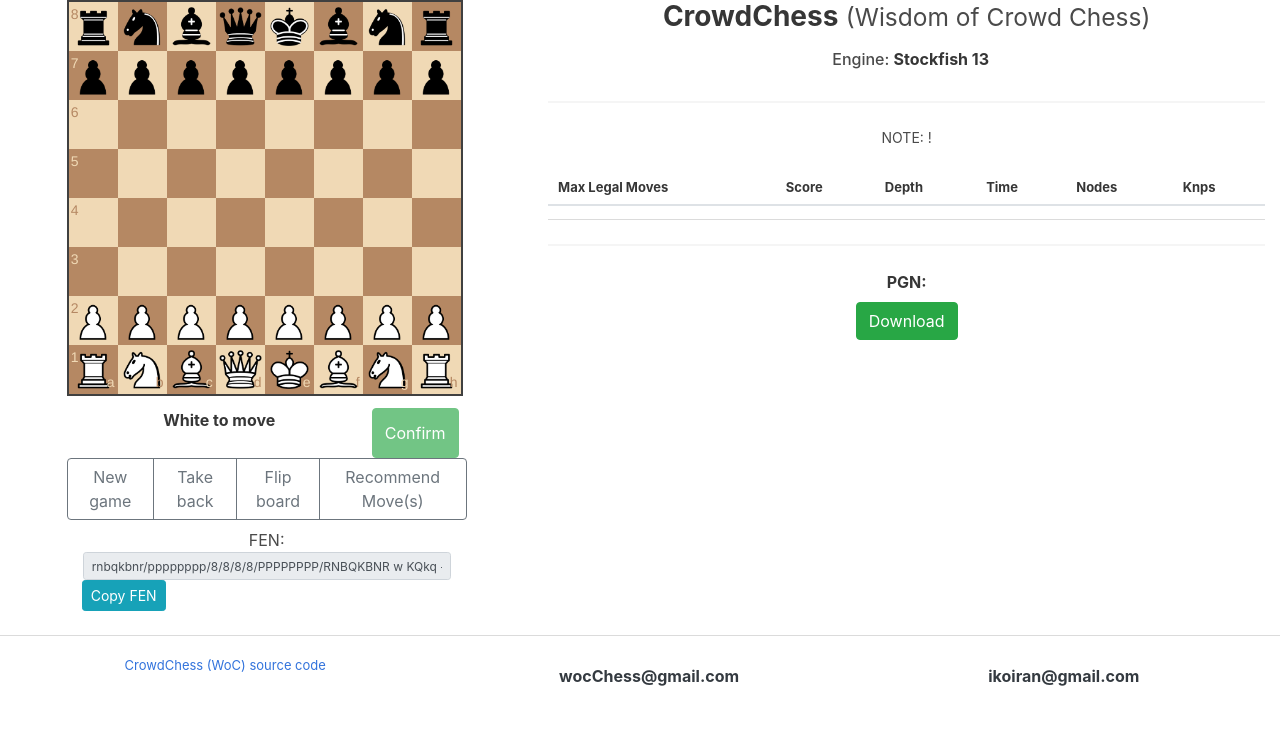
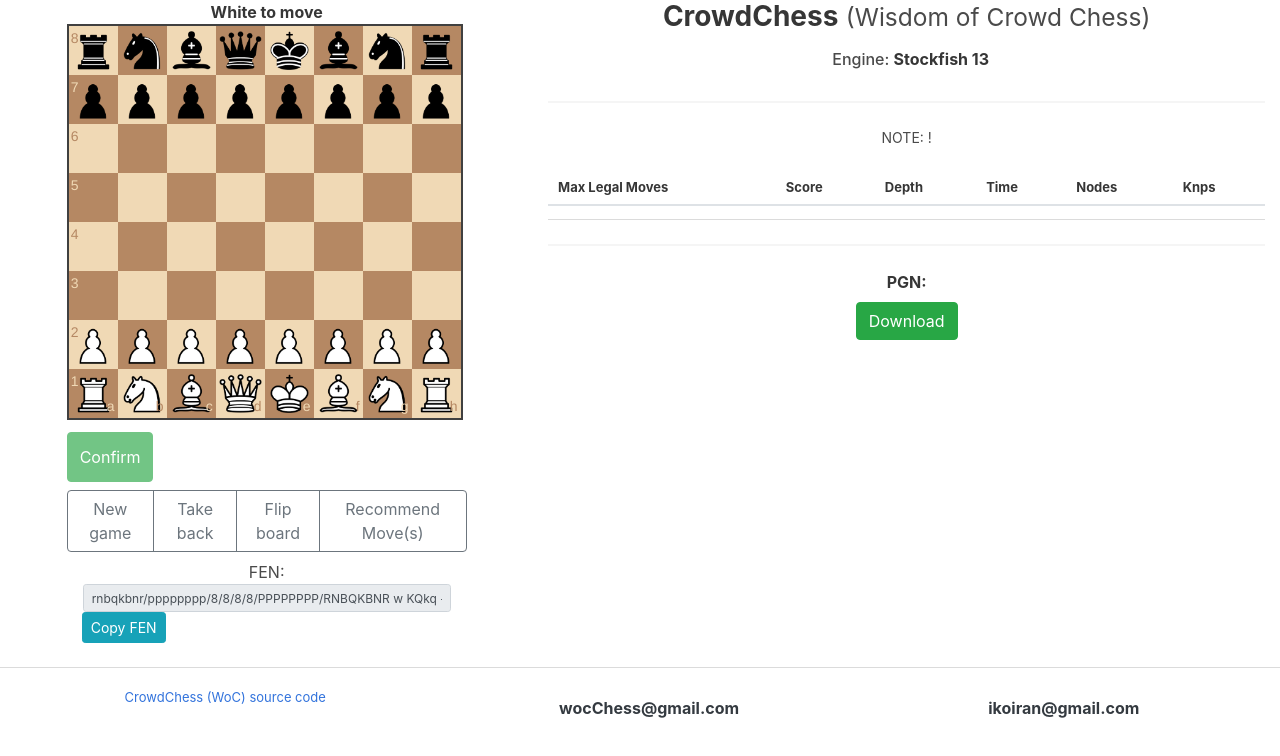
Before and after one commit to 98arYan13/CrowdChess, a Flask app: page / in a window 1280 px wide. Shown: the part 66-822 px from the top of the page. Before the commit the page ends 752 px from the top, so only its background shows below. Run offline with Flask 2, Linux system fonts and the light colour scheme; the visitor is signed in with stand-in values (Sample User, id 1); lists and menus that the app fills with data are empty; parts of the project's set-up code (start-up, migrations or seed data) failed here and were passed over; some libraries are stand-ins or nearby versions.

Commit message:
changed some appearance and condition of main page

```diff
--- a/src/templates/users.html
+++ b/src/templates/users.html
@@ -18,6 +18,9 @@
   <div class="row">
     <div class="col-5">
 
+      <!-- game status -->
+      <strong class="mx-auto"><div id="status"></div></strong>
+
       <!-- chess board view -->
       <div id="chess_board" class="row mx-auto mb-2" style="width: 400px; height: 400px;">
       </div>
@@ -25,10 +28,14 @@
       <!-- game controls -->
       <div class="row mx-auto mb-2" style="width: 400px;">
 
-        <!-- game status -->
-        <strong class="mx-auto"><div id="status"></div></strong>
-        <hr>
-        <button id="confirm_choice" type="button" class="btn btn-success mr-2">Confirm</button>
+        <div class="row mx-auto mb-2" style="width: 400px;">
+          <button id="confirm_choice" type="button" class="btn btn-success mr-2">Confirm</button>
+          <!-- choose computer recommend move -->
+          <div id="recommend_choices" class="btn-group ml-2">
+            <div id="choices"></div>
+          </div>
+          <hr>
+        </div>
 
         <!-- -buttons -->
         <div class="btn-group">
@@ -36,13 +43,6 @@
           <button id="take_back" class="btn btn-outline-secondary">Take back</button>
           <button id="flip_board" class="btn btn-outline-secondary">Flip board</button>
           <button id="recommend_moves" class="btn btn-outline-secondary">Recommend Move(s)</button>
-        </div>
-        <hr>
-
-        <!-- choose computer recommend move -->
-        <div id="recommend_choices" class="row mx-auto mt-2 mb-2" style="width: 400px;">
-          <div id="choices" class="btn-group ml-2">
-          </div>
         </div>
         <hr>
 
@@ -134,20 +134,27 @@
     console.log('visiting main page users: ' + parseInt(data.users_count))
   });
 
+  // update board and chess core
+  socket_users.on('update_client_board', function(fen){
+    // load fen to chess (game)
+    game.load(fen);
+    // update board position
+    board.position(fen);
+    // update game status
+    updateStatus();
+  });
+
   // prevent the board to drag pieces when server command it
   var preventDrag = false
   socket_users.on('preventDrag', function(prevent_drag){
     globalThis.preventDrag = prevent_drag;
   });
 
-  // update client board and chess core
-  socket_users.on("update_clint_board", function(fen) {
-    // load fen to chess (game)
-    game.load(fen);
-    // update board position
-    board.position(fen);
-    // update game status
-    updateStatus();
+  // set availiblity of recommend choices
+  var recommendMovesObj = null
+  socket_users.on('recommendMovesObj', function(recommend_moves_obj){
+    recommendMovesObj = recommend_moves_obj;
+    if(recommendMovesObj != null) {recommend_moves(recommendMovesObj)};
   });
 
   // alert message recieved from server
@@ -165,7 +172,7 @@
   $("#confirm_choice").attr('disabled', true);
 
   // hide recommended choices by computer to users by default
-  $('#recommend_choices').hide()
+  //$('#recommend_choices').hide()
 
   // max legal moves
   function max_legal_moves() {
```
